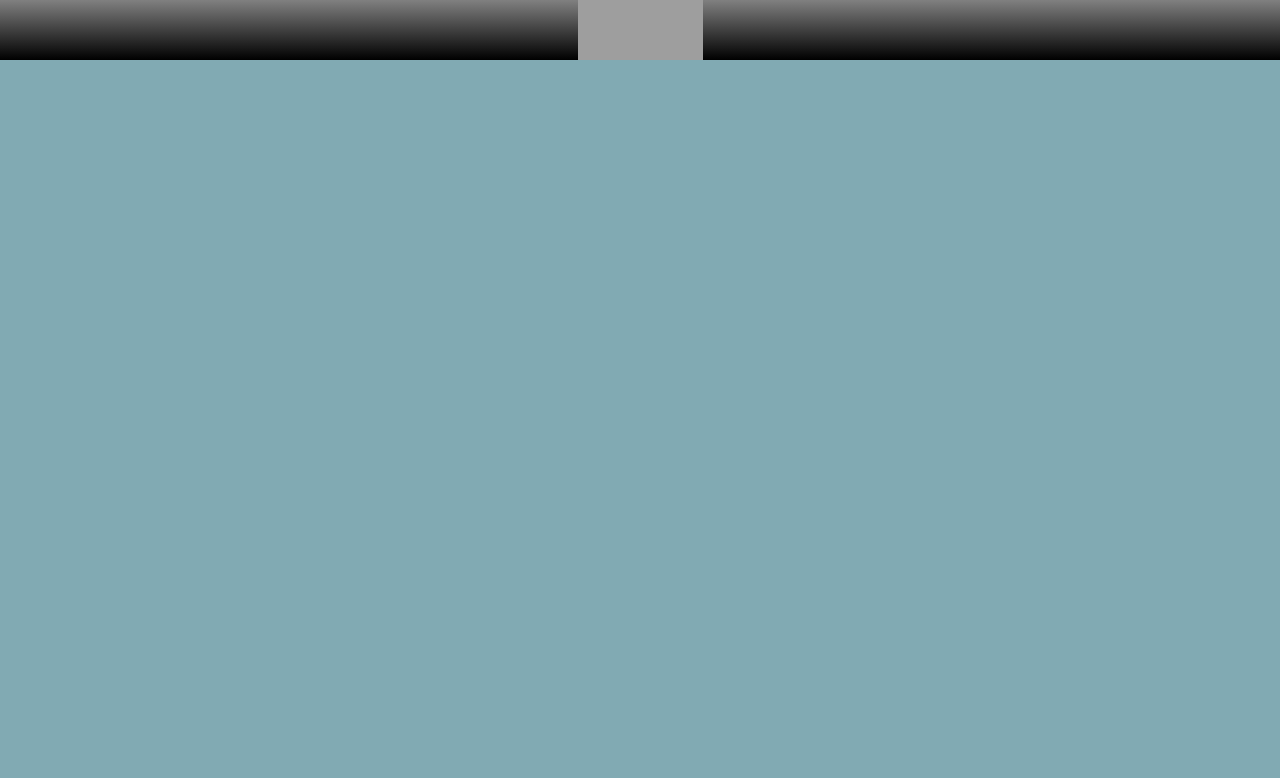
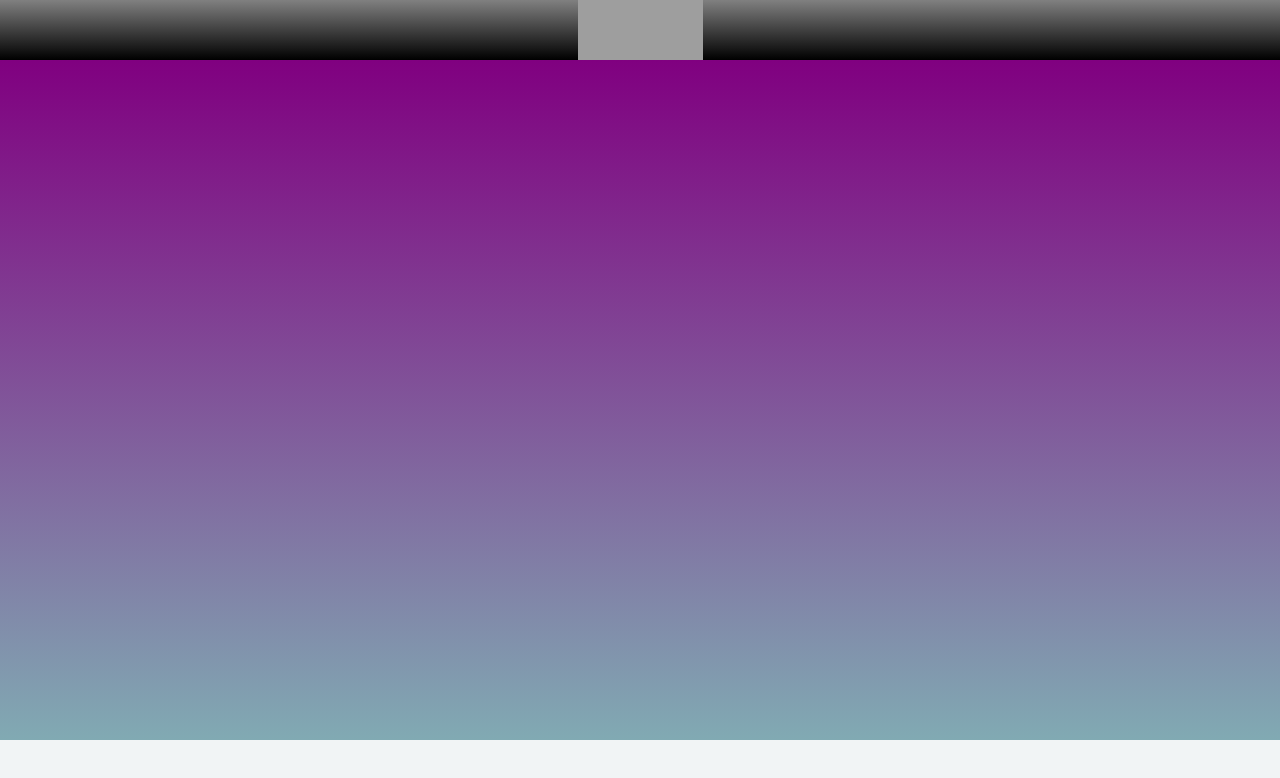
Before and after one commit to ariana-vidal/Star_Wars_Characters, a Vue app in the folder details_characters/: page / in a window 1280 px wide. Shown: the top 778 px of the page. Built offline with nearby package versions, Linux system fonts and the light colour scheme; grey boxes are pictures that could not be loaded.

Commit message:
feat: adicionando e estilizando o componente Home

```diff
--- a/details_characters/src/App.vue
+++ b/details_characters/src/App.vue
@@ -1,16 +1,19 @@
 <template>
   <div id="app">
     <TheHeader />
+    <TheHome />
   </div>
 </template>
 
 <script>
 import './styles/global.css'
 import TheHeader from './components/TheHeader';
+import TheHome from './components/TheHome';
 export default {
   name: 'App',
   components: {
-    TheHeader
+    TheHeader,
+    TheHome
   }
 }
 </script>
--- /dev/null
+++ b/details_characters/src/components/TheHome.vue
@@ -0,0 +1,19 @@
+<template>
+  <main>
+  </main>
+</template>
+
+<script>
+  export default {
+    name: 'TheHome',
+  }
+
+</script>
+
+<style scoped>
+
+main{
+  background-image: linear-gradient(to top, #81AAB3 0%, #800080 100%);
+}
+
+</style>
--- a/details_characters/src/styles/global.css
+++ b/details_characters/src/styles/global.css
@@ -1,5 +1,5 @@
 :root {
-  --color-background:#81AAB3;
+  --color-background:#f1f4f5;
 }
 
 *{
@@ -22,3 +22,9 @@
 a:hover{
   opacity: 0.8;
 }
+
+main{
+  width: 100%;
+  height: calc(100vh - 120px);
+  display: flex;
+}
```
